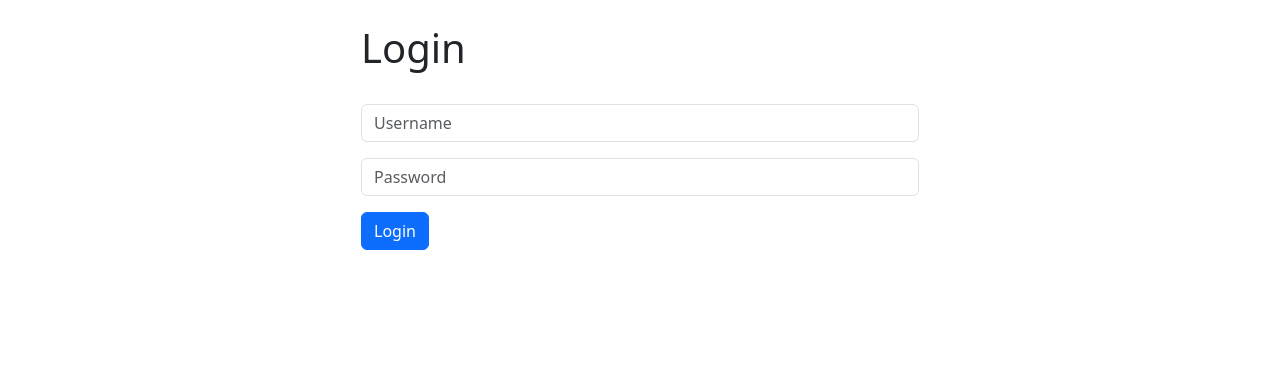
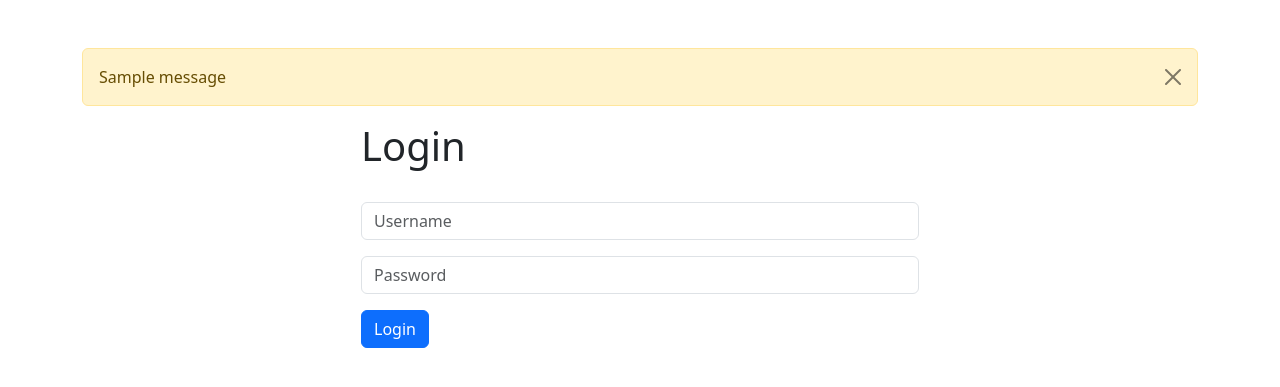
Before and after one commit to Jramm91/django-practice-CRM-app, a Django app: template dcrm/website/templates/home.html in a window 1280 px wide. Shown: the part 56-443 px from the top of the page. Run offline with Django 4.2, Linux system fonts and the light colour scheme; the template is opened without the code that fills it, so the values that code supplies are empty; one stand-in notice (Sample message) is shown; parts of the project's set-up code (start-up, migrations or seed data) failed here and were passed over.

Commit message:
Added bootstrap alert box to message

```diff
--- a/dcrm/website/templates/base.html
+++ b/dcrm/website/templates/base.html
@@ -14,7 +14,21 @@
   <body>
     {% include 'navbar.html'%}
     <br/>
-    <div class="container">{% block content %} {%endblock%}</div>
+    <div class="container">
+      <br/>
+
+      {% comment %} displays message for succesful or failed login attempt {% endcomment %}
+      {% if messages %}
+        {% for message in messages %}
+          <div class="alert alert-warning alert-dismissible fade show" role="alert">
+            {{ message }}
+            <button type="button" class="btn-close" data-bs-dismiss="alert" aria-label="Close"></button>
+          </div>
+        {% endfor %}
+      {% endif %}
+
+      {% comment %} Section that loads content from other templates {% endcomment %}
+      {% block content %} {%endblock%}</div>
 
     <script
       src="https://cdn.jsdelivr.net/npm/bootstrap@5.3.0-alpha3/dist/js/bootstrap.bundle.min.js"
```
